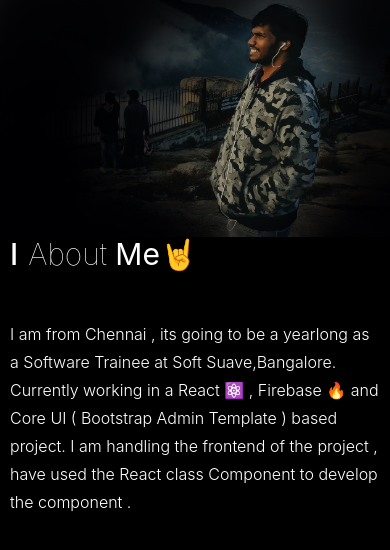
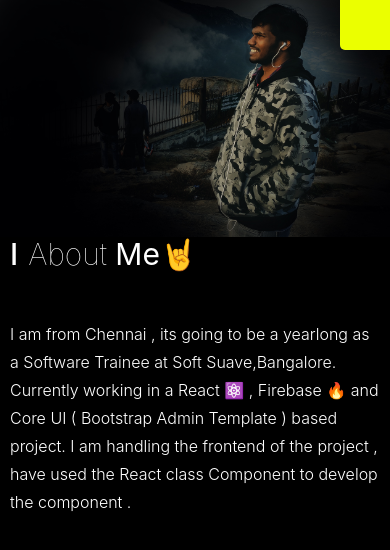
Before and after one commit to suvel/protfolio, a React (Create React App) app in the folder my-portfolio/: page /#/ in a window 390 px wide. Shown: the top 550 px of the page. Built offline with nearby package versions, Linux system fonts and the light colour scheme.

Commit message:
added menubar and adjusted media querry of SideBar

```diff
--- a/my-portfolio/src/App.tsx
+++ b/my-portfolio/src/App.tsx
@@ -1,5 +1,6 @@
 import React from "react";
 import "./App.css";
+import {MenuBar} from './components'
 import { LandingPage, FavnapmPage } from "./pages";
 import { HashRouter, Route, Switch } from "react-router-dom";
 
@@ -7,6 +8,7 @@ function App() {
   return (
     <HashRouter>
       <div className="App">
+        <MenuBar/>
         <Switch>
           <Route exact path={"/"}>
             <LandingPage />
--- /dev/null
+++ b/my-portfolio/src/components/MenuBar/menubar.css
@@ -0,0 +1,9 @@
+.menubar {
+  width: 50px;
+  height: 50px;
+  position: absolute;
+  top: 0;
+  right: 0;
+  background-color: #ebff00;
+  border-bottom-left-radius: 5px;
+}
--- /dev/null
+++ b/my-portfolio/src/components/MenuBar/menubar.tsx
@@ -0,0 +1,8 @@
+import React, { FunctionComponent } from "react";
+import "./menubar.css";
+
+const MenuBar:FunctionComponent = () => {
+  return <div className="menubar"></div>;
+};
+
+export default MenuBar;
--- a/my-portfolio/src/components/SideBar/sidebar.css
+++ b/my-portfolio/src/components/SideBar/sidebar.css
@@ -64,7 +64,7 @@
 }
 
 /* Media Query for Tablets Ipads portrait mode */
-@media (min-width: 768px) and (max-width: 1024px) {
+@media (min-width: 770px) and (max-width: 1024px) {
   .sidebar-header {
     font-size: 36px;
   }
--- a/my-portfolio/src/components/index.tsx
+++ b/my-portfolio/src/components/index.tsx
@@ -3,4 +3,5 @@ import SideBar from "./SideBar/sidebar";
 import Emoji from "./Emoji/emoji";
 import Portfolio from "./Portfolio/portfolio";
 import Unitnpm from "./Unitnpm/unitnpm";
-export { MainContainer, SideBar, Emoji, Portfolio, Unitnpm };
+import MenuBar from "./MenuBar/menubar";
+export { MainContainer, SideBar, Emoji, Portfolio, Unitnpm, MenuBar };
```
